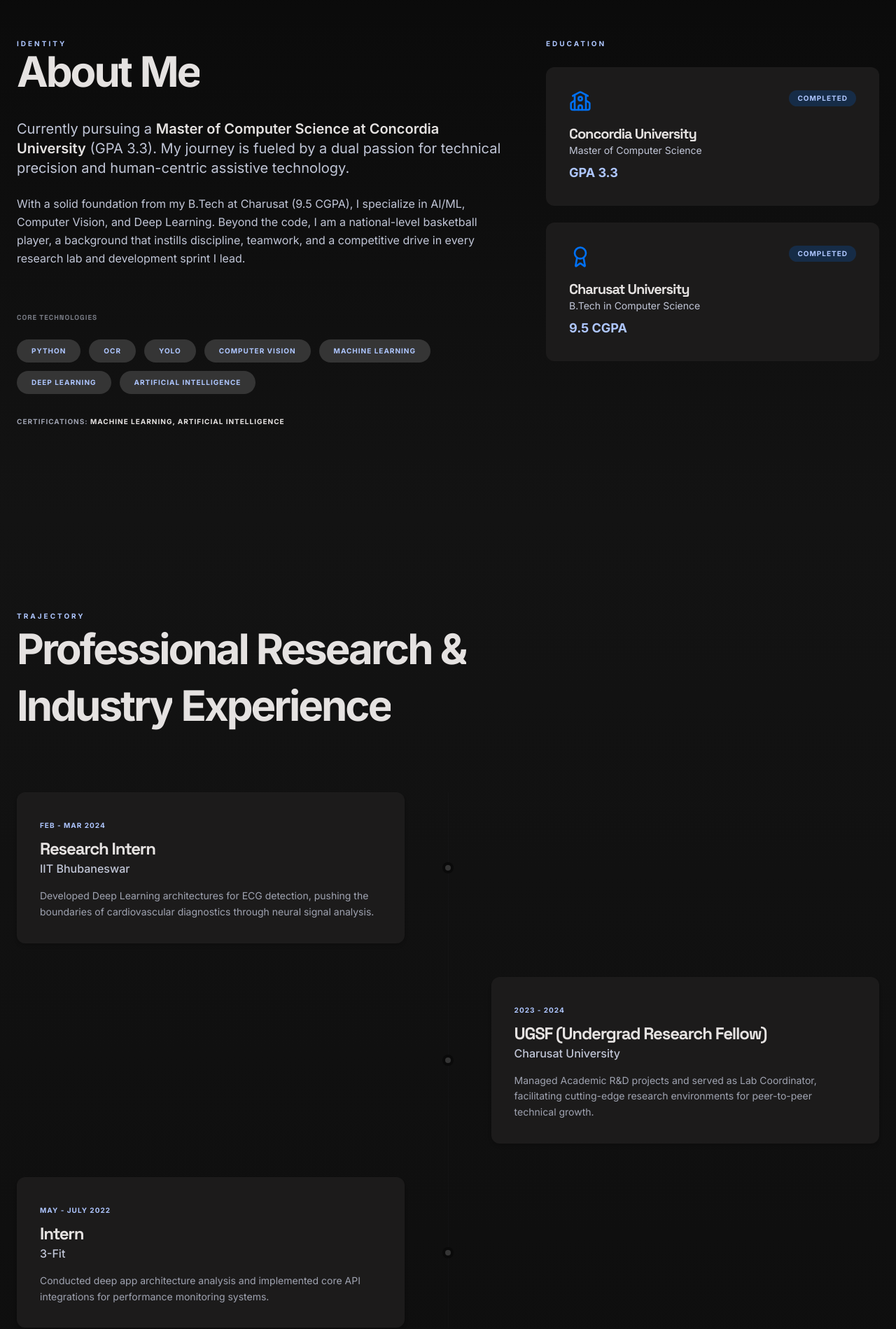
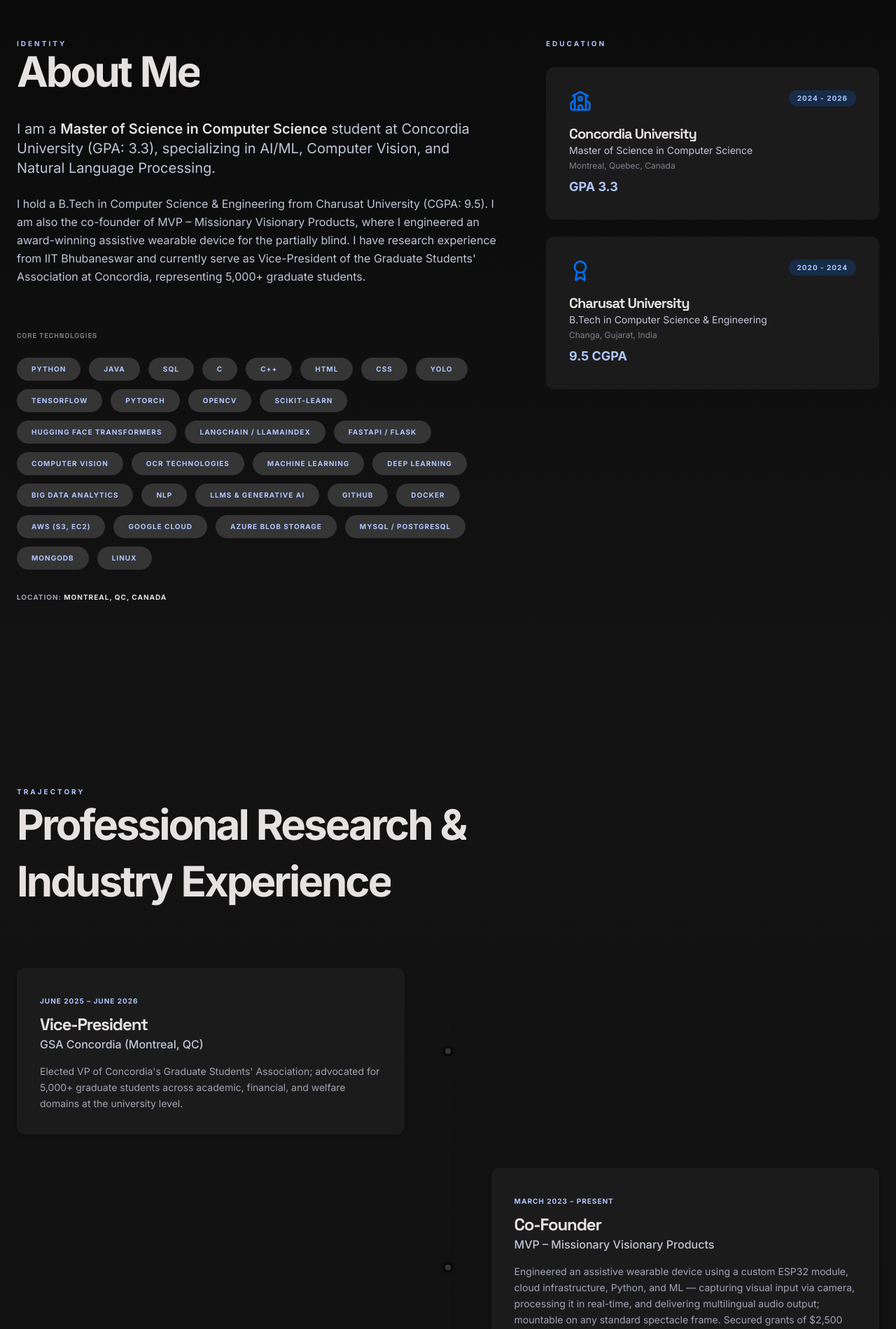
Before and after one commit to DevPatelCoder/PortFolio, a React (Vite) app: page / in a window 1280 px wide. Shown: the part 880-2779 px from the top of the page at 70% size. Built offline with nearby package versions, Linux system fonts and the light colour scheme.

Commit message:
Update portfolio content with resume details

```diff
--- a/src/App.tsx
+++ b/src/App.tsx
@@ -275,11 +275,11 @@ const Hero = () => {
         />
 
         <p className="text-2xl md:text-3xl font-display text-primary font-light tracking-tight mt-4">
-          AI/ML Engineer & Computer Vision Specialist
+          AI/ML Engineer | Computer Vision & NLP Specialist | MSc Computer Science @ Concordia University
         </p>
 
         <p className="max-w-2xl mx-auto text-on-surface-variant font-sans text-lg leading-relaxed">
-          Building intelligent systems — from cardiovascular diagnostics to real-time OCR for the visually impaired. Merging mathematical rigor with human-centric design.
+          Based in Montreal, QC, Canada
         </p>
 
         <div className="flex flex-col sm:flex-row items-center justify-center gap-4 pt-4 flex-wrap">
@@ -313,7 +313,7 @@ const Hero = () => {
 
         <div className="flex items-center justify-center gap-8 pt-8 opacity-60">
           <Magnetic>
-            <motion.a whileHover={{ color: "var(--primary)" }} href="https://github.com/DevPatelCoder" target="_blank" rel="noopener noreferrer" className="flex items-center gap-2 p-2">
+            <motion.a whileHover={{ color: "var(--primary)" }} href="https://github.com/DevPatelCode" target="_blank" rel="noopener noreferrer" className="flex items-center gap-2 p-2">
               <Github className="w-5 h-5 pointer-events-none" />
               <span className="text-[10px] uppercase tracking-widest font-bold pointer-events-none">GitHub</span>
             </motion.a>
@@ -331,7 +331,12 @@ const Hero = () => {
 };
 
 const About = () => {
-  const skills = ["Python", "OCR", "YOLO", "Computer Vision", "Machine Learning", "Deep Learning", "Artificial Intelligence"];
+  const skills = [
+    "Python", "Java", "SQL", "C", "C++", "HTML", "CSS",
+    "YOLO", "TensorFlow", "PyTorch", "OpenCV", "scikit-learn", "Hugging Face Transformers", "LangChain / LlamaIndex", "FastAPI / Flask",
+    "Computer Vision", "OCR Technologies", "Machine Learning", "Deep Learning", "Big Data Analytics", "NLP", "LLMs & Generative AI",
+    "GitHub", "Docker", "AWS (S3, EC2)", "Google Cloud", "Azure Blob Storage", "MySQL / PostgreSQL", "MongoDB", "Linux"
+  ];
 
   return (
     <section className="py-32 px-6 bg-gradient-to-b from-background to-surface overflow-hidden" id="about">
@@ -351,10 +356,10 @@ const About = () => {
 
           <motion.div variants={slideInLeft} className="prose prose-invert max-w-none text-on-surface-variant font-sans leading-relaxed space-y-6">
             <p className="text-xl">
-              Currently pursuing a <span className="text-on-surface font-semibold">Master of Computer Science at Concordia University</span> (GPA 3.3). My journey is fueled by a dual passion for technical precision and human-centric assistive technology.
+              I am a <span className="text-on-surface font-semibold">Master of Science in Computer Science</span> student at Concordia University (GPA: 3.3), specializing in AI/ML, Computer Vision, and Natural Language Processing.
             </p>
             <p>
-              With a solid foundation from my B.Tech at Charusat (9.5 CGPA), I specialize in AI/ML, Computer Vision, and Deep Learning. Beyond the code, I am a national-level basketball player, a background that instills discipline, teamwork, and a competitive drive in every research lab and development sprint I lead.
+              I hold a B.Tech in Computer Science & Engineering from Charusat University (CGPA: 9.5). I am also the co-founder of MVP – Missionary Visionary Products, where I engineered an award-winning assistive wearable device for the partially blind. I have research experience from IIT Bhubaneswar and currently serve as Vice-President of the Graduate Students' Association at Concordia, representing 5,000+ graduate students.
             </p>
           </motion.div>
 
@@ -374,7 +379,7 @@ const About = () => {
             </div>
             <div className="pt-2">
               <p className="text-[10px] text-on-surface-variant/80 uppercase tracking-widest font-bold">
-                Certifications: <span className="text-on-surface">Machine Learning, Artificial Intelligence</span>
+                Location: <span className="text-on-surface">Montreal, QC, Canada</span>
               </p>
             </div>
           </motion.div>
@@ -399,10 +404,11 @@ const About = () => {
           >
             <div className="flex justify-between items-start mb-4">
               <School className="w-8 h-8 text-primary-container" />
-              <span className="text-[10px] font-bold bg-primary-container/20 text-primary px-3 py-1 rounded-full uppercase tracking-widest">Completed</span>
+              <span className="text-[10px] font-bold bg-primary-container/20 text-primary px-3 py-1 rounded-full uppercase tracking-widest">2024 - 2026</span>
             </div>
             <h3 className="text-xl font-bold text-on-surface group-hover:text-primary transition-colors">Concordia University</h3>
-            <p className="text-on-surface-variant font-sans text-sm mb-2">Master of Computer Science</p>
+            <p className="text-on-surface-variant font-sans text-sm mb-1">Master of Science in Computer Science</p>
+            <p className="text-on-surface-variant/60 font-sans text-xs mb-2">Montreal, Quebec, Canada</p>
             <p className="text-primary font-bold text-lg">GPA 3.3</p>
           </motion.div>
 
@@ -413,10 +419,11 @@ const About = () => {
           >
             <div className="flex justify-between items-start mb-4">
               <Award className="w-8 h-8 text-primary-container" />
-              <span className="text-[10px] font-bold bg-primary-container/20 text-primary px-3 py-1 rounded-full uppercase tracking-widest">Completed</span>
+              <span className="text-[10px] font-bold bg-primary-container/20 text-primary px-3 py-1 rounded-full uppercase tracking-widest">2020 - 2024</span>
             </div>
             <h3 className="text-xl font-bold text-on-surface group-hover:text-primary transition-colors">Charusat University</h3>
-            <p className="text-on-surface-variant font-sans text-sm mb-2">B.Tech in Computer Science</p>
+            <p className="text-on-surface-variant font-sans text-sm mb-1">B.Tech in Computer Science & Engineering</p>
+            <p className="text-on-surface-variant/60 font-sans text-xs mb-2">Changa, Gujarat, India</p>
             <p className="text-primary font-bold text-lg">9.5 CGPA</p>
           </motion.div>
         </motion.div>
@@ -428,22 +435,34 @@ const About = () => {
 const Experience = () => {
   const experiences = [
     {
-      date: "Feb - Mar 2024",
+      date: "June 2025 – June 2026",
+      title: "Vice-President",
+      company: "GSA Concordia (Montreal, QC)",
+      description: "Elected VP of Concordia's Graduate Students' Association; advocated for 5,000+ graduate students across academic, financial, and welfare domains at the university level."
+    },
+    {
+      date: "March 2023 – Present",
+      title: "Co-Founder",
+      company: "MVP – Missionary Visionary Products",
+      description: "Engineered an assistive wearable device using a custom ESP32 module, cloud infrastructure, Python, and ML — capturing visual input via camera, processing it in real-time, and delivering multilingual audio output; mountable on any standard spectacle frame. Secured grants of $2,500 from i-Create and $2,500 from CSIC."
+    },
+    {
+      date: "Feb 2024 – Apr 2024",
       title: "Research Intern",
       company: "IIT Bhubaneswar",
-      description: "Developed Deep Learning architectures for ECG detection, pushing the boundaries of cardiovascular diagnostics through neural signal analysis."
+      description: "Developed a CRT-based convolution algorithm converting 1D cyclic convolutions into multi-dimensional equivalents, reducing multiplication complexity from O(N²) to 2N−K — up to 3× faster than direct convolution for ECG-length sequences. Benchmarked the algorithm on ECG datasets via end-to-end simulation."
     },
     {
-      date: "2023 - 2024",
-      title: "UGSF (Undergrad Research Fellow)",
-      company: "Charusat University",
-      description: "Managed Academic R&D projects and served as Lab Coordinator, facilitating cutting-edge research environments for peer-to-peer technical growth."
+      date: "Jan 2022 – May 2022",
+      title: "Software Engineering Intern",
+      company: "3-Fit (Start-Up)",
+      description: "Researched competitive apps in similar domains to identify strengths and weaknesses. Integrated multiple third-party APIs to enhance product functionality."
     },
     {
-      date: "May - July 2022",
-      title: "Intern",
-      company: "3-Fit",
-      description: "Conducted deep app architecture analysis and implemented core API integrations for performance monitoring systems."
+      date: "Academic",
+      title: "Teaching Assistant",
+      company: "Concordia University & Charusat University",
+      description: "Concordia University: Data Structures (during Master's). Charusat University: AI/ML & UGSF (during Bachelor's)."
     }
   ];
 
@@ -507,36 +526,37 @@ const Experience = () => {
 const Work = () => {
   const projects = [
     {
-      title: "Real Time OCR for Partially Blind",
-      description: "A high-impact IoT integration utilizing computer vision for real-time text-to-audio conversion and instant language translation.",
-      tags: ["IoT", "OpenCV", "TTS"],
+      title: "Real-Time OCR for Partially Blind",
+      description: "Built an IoT wearable device that helps partially blind people read written text aloud, with multilingual translation support and end-to-end latency of ≤5 seconds. Used CRAFT for accurate text localization and AWS (S3, EC2) for scalable cloud processing. Secured $5,000 in funding.",
+      tags: ["IoT", "OCR", "NLP"],
       image: smartGlassesImg,
       link: "https://www.qrcodechimp.com/page/mvp-dkd?v=chk1706635903",
-      badges: ["🏆 Funded ₹1L", "i-hub Gujarat"],
+      badges: ["🏆 Funded $5,000", "Patent Pending"],
       large: true
     },
     {
       title: "Smart Mark Sheet Scanner",
-      description: "Automated merit evaluation system using YOLO and custom OCR pipelines to digitize academic records with 99% accuracy.",
-      tags: ["YOLO", "OCR", "Python"],
+      description: "Used advanced OCR techniques and similarity extraction to enable faster multi-document scanning with high throughput and precision. Reduced manual workforce by 50–60% and achieved near 100% accuracy via an automated scanning pipeline.",
+      tags: ["Python", "OCR", "Automation"],
       image: "https://lh3.googleusercontent.com/aida-public/AB6AXuBT28Oh0wl8ylltAQ-094FeE3XwvN0bL-4dfm0jeXClyv8hPQvfTrO60n1rgK9z9ZqQc-YuD3kgI6n3YH71eKeDNWB2LJwXoqVUZVhrOPsFcR44fzR7LhnrO4ZjOiirQDvMJpTy5SPGnNZCjmimD71H5LykMM6wn3Mo1oL6L5WSj04yc-K91aHmP1uZ4qlb9wqIgvUTMrEjIVXU07Z7VkBX-qBg9OK6kynZkXQNeITlP3M450oDnhGGwuLHFlveo-5A8RnZB3U2JUDI",
-      link: "https://github.com/DevPatelCoder/Smart-Marksheet-Scanner",
-      badges: ["🥇 Hackathon Winner"]
+      link: "https://github.com/DevPatelCode/Smart-Marksheet-Scanner",
+      badges: ["🥇 100% Accuracy"]
     },
     {
       title: "Crowd Counting",
-      description: "Real-time surveillance solution with YOLO for high-density crowd estimation in urban environments.",
-      tags: ["YOLO", "Surveillance", "CV"],
+      description: "Achieved up to 90% confidence accuracy using advanced object detection techniques. Designed for real-time monitoring and surveillance, enabling security analysis at large public events.",
+      tags: ["CV", "YOLO", "Deep Learning"],
       image: "https://lh3.googleusercontent.com/aida-public/AB6AXuAH7Ovm7irUeagpDhDmBslWTim8eNfde0OgRfbZz-uBarj6VDuTX4kR6MO4-Uy9n_CnwC39d2bIQ9ZEeW-_XgAilRe70LZfvsANnCpDpL9kXaZK49pFkAExrGZ45HhBwHFeRiPoeH9BV7CJOM79KZxGUbp2HXMzlKqoujBuFExEyiLrpuitaXzH0MzuFzPpJ0vRLR0_9aUqexhUsvKnJNxhtFhSr_DD3le8gzcwCI7PVK7WoRIm4_yisFlS0HzBxEGUy9leGfGp8zyg",
-      link: "https://github.com/DevPatelCoder/Crowd_Counting"
+      link: "https://github.com/DevPatelCode/Crowd_Counting"
     }
   ];
 
   const achievements = [
-    { title: "AZADI KA AMRIT MAHOTSAV", subtitle: "State/Province Level Hackathon Winner", icon: Award },
-    { title: "Top 12 Finalist HackX", subtitle: "National Level Hackathon", icon: Brain },
-    { title: "4th Place Codepie 3.0", subtitle: "Competitive Programming", icon: Cpu },
-    { title: "National Basketball Rep", subtitle: "Elite Athletics", icon: Award },
+    { title: "AZADI KA AMRIT MOHOTSAV", subtitle: "State-level Hackathon Winner", icon: Award },
+    { title: "Top 12 Finalist HackX", subtitle: "National-level Hackathon", icon: Brain },
+    { title: "4th Rank Codepie 3.0", subtitle: "College-level Contest", icon: Cpu },
+    { title: "$5,000 Startup Funding", subtitle: "i-Create + CSIC", icon: Award },
+    { title: "Patent Pending", subtitle: "Real-Time OCR", icon: Terminal },
   ];
 
   return (
@@ -677,7 +697,7 @@ const Contact = () => {
             <div className="flex items-center gap-4 pt-4 px-4">
               <Magnetic>
                 <motion.a
-                  href="https://github.com/DevPatelCoder"
+                  href="https://github.com/DevPatelCode"
                   target="_blank" rel="noopener noreferrer"
                   className="w-12 h-12 flex items-center justify-center rounded-full bg-surface-container-low border border-outline-variant/10 hover:border-primary/40 hover:bg-surface-container transition-all"
                 >
@@ -768,7 +788,7 @@ const Footer = () => {
       >
         <div className="text-primary font-bold tracking-tighter text-xl font-display">DEV PATEL</div>
         <div className="flex gap-8 font-sans text-[10px] tracking-[0.3em] uppercase text-on-surface-variant/60 font-bold">
-          <Magnetic><motion.a whileHover={{ color: "var(--primary)" }} href="https://github.com/DevPatelCoder" target="_blank" rel="noopener noreferrer" className="transition-colors block p-2">GitHub</motion.a></Magnetic>
+          <Magnetic><motion.a whileHover={{ color: "var(--primary)" }} href="https://github.com/DevPatelCode" target="_blank" rel="noopener noreferrer" className="transition-colors block p-2">GitHub</motion.a></Magnetic>
           <Magnetic><motion.a whileHover={{ color: "var(--primary)" }} href="https://www.linkedin.com/in/devpatel15" target="_blank" rel="noopener noreferrer" className="transition-colors block p-2">LinkedIn</motion.a></Magnetic>
         </div>
         <div className="font-sans text-[10px] tracking-[0.3em] uppercase text-on-surface-variant/40 font-bold">
```
